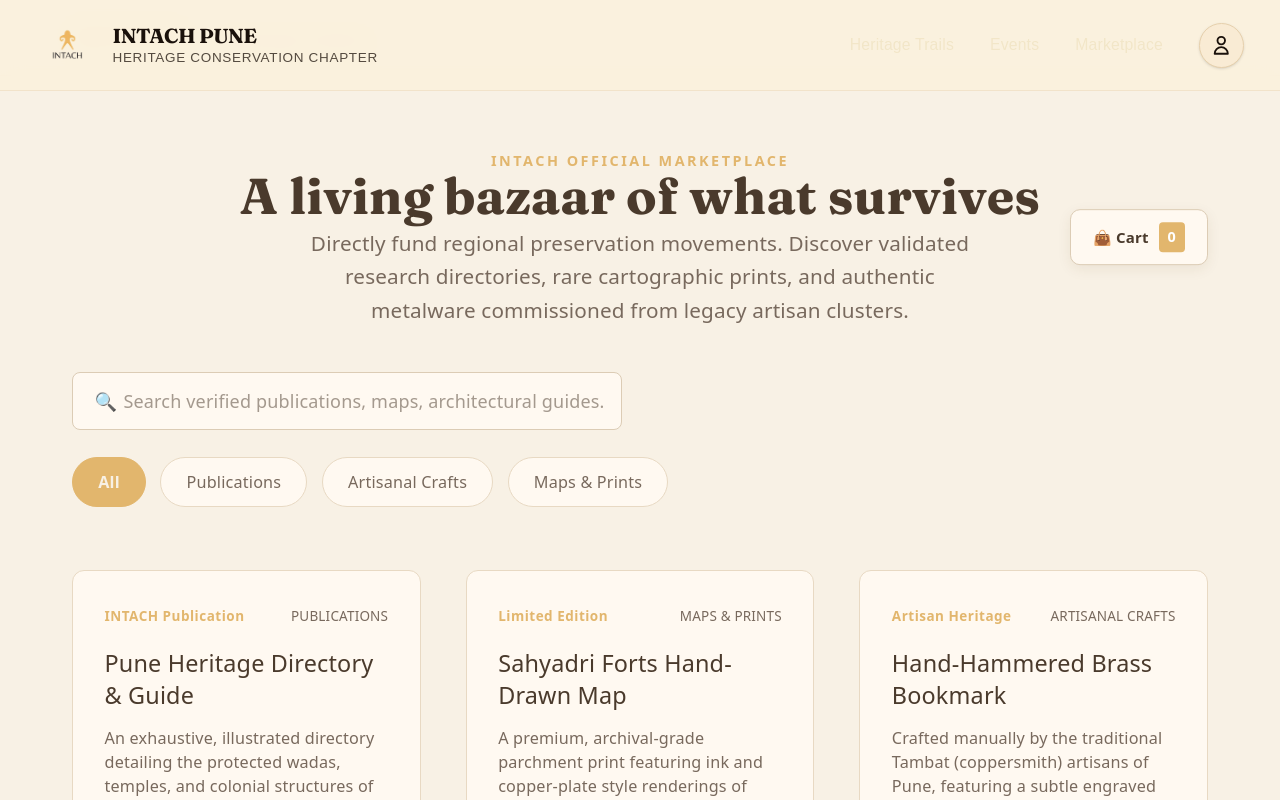
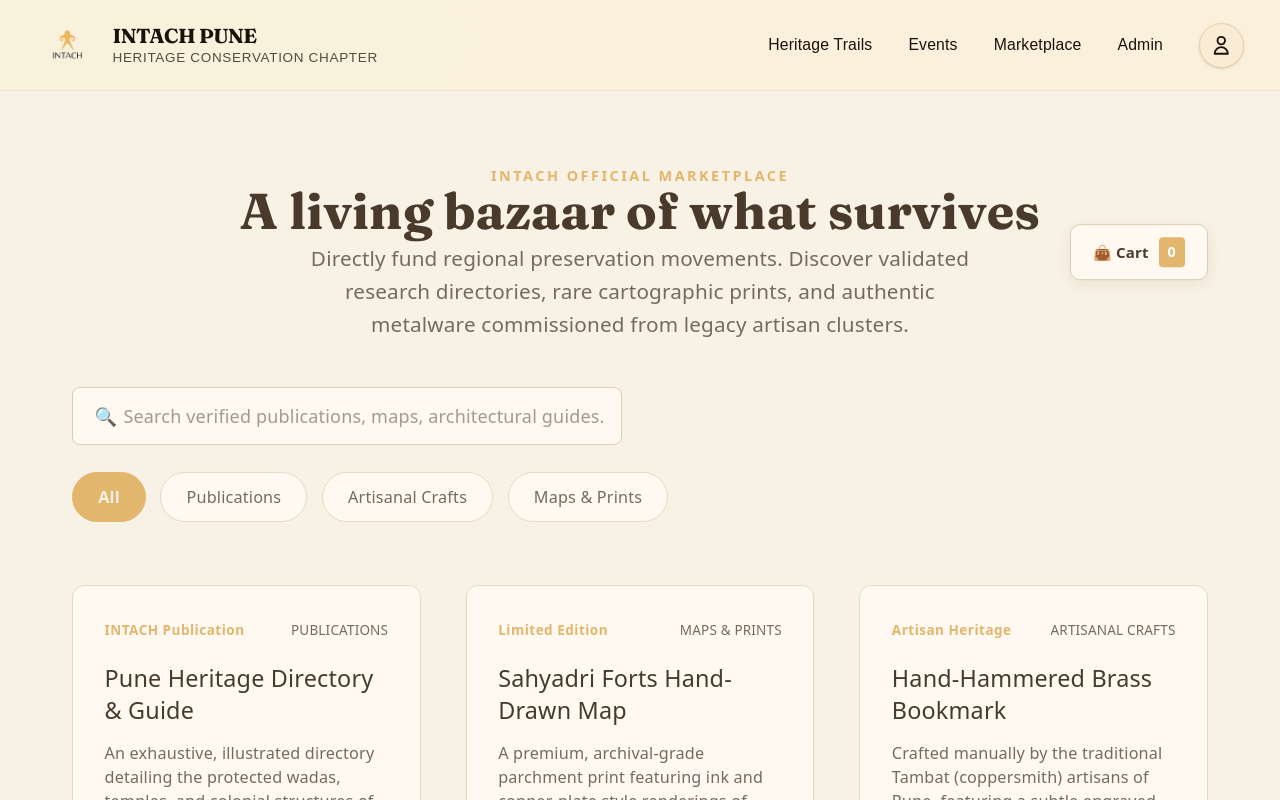
Before and after one commit to ayushiprajapti/MAY2026-Team-038, a React (Vite) app in the folder frontend/: page /shop in a window 1280 px wide. Shown: the top 800 px of the page. Built offline with nearby package versions, Linux system fonts and the light colour scheme; a web font is replaced by a local one.

Commit message:
Fixed issues coming from merging branches

```diff
--- a/frontend/src/App.jsx
+++ b/frontend/src/App.jsx
@@ -1,4 +1,5 @@
-import { Routes, Route, Outlet } from "react-router-dom";
+import { useEffect } from "react";
+import { Routes, Route, Outlet, useLocation } from "react-router-dom";
 import Header from "./components/shared/Header";
 import Footer from "./components/shared/Footer";
 import Home from "./pages/Home";
@@ -21,19 +22,32 @@
   );
 }
 
+function ScrollToTop() {
+  const { pathname } = useLocation();
+
+  useEffect(() => {
+    window.scrollTo(0, 0);
+  }, [pathname]);
+
+  return null;
+}
+
 export default function App() {
   return (
+    <>
+      <ScrollToTop />
       <Routes>
         <Route element={<SiteLayout />}>
           <Route path="/" element={<Home />} />
-        <Route path="/shop" element={<HeritageShop />} />
-        <Route path="/checkout" element={<Checkout />} />
           <Route path="/admin" element={<AdminPage />} />
           <Route path="/volunteer" element={<VolunteerPage />} />
           <Route path="/events" element={<EventPage />} />
-      </Route>
+          <Route path="/shop" element={<HeritageShop />} />
+          <Route path="/checkout" element={<Checkout />} />
           <Route path="/trails" element={<GlobeHome />} />
           <Route path="/trails/:trailId" element={<TrailExperience />} />
+        </Route>
       </Routes>
+    </>
   );
 }
--- a/frontend/src/components/HeritageMap.css
+++ b/frontend/src/components/HeritageMap.css
@@ -1,5 +1,6 @@
 .heritage-map {
   position: relative;
+  isolation: isolate;
   width: 100%;
   border: 1px solid rgba(176, 141, 79, 0.4);
   border-radius: var(--radius);
--- a/frontend/src/components/home/GetInvolved.jsx
+++ b/frontend/src/components/home/GetInvolved.jsx
@@ -1,4 +1,5 @@
 import { useEffect, useRef } from "react";
+import { Link } from "react-router-dom";
 import L from "leaflet";
 import "leaflet/dist/leaflet.css";
 
@@ -159,21 +160,17 @@
                 className="h-72 w-full rounded bg-heritage-cream-dark border border-heritage-border shadow-inner z-10"
               />
 
-              {/* Placeholder button/link that opens the new page */}
+              {/* Link to the full Trails explorer page */}
               <div className="mt-6">
-                <a
-                  href="/trails-map"
-                  onClick={(e) => {
-                    e.preventDefault();
-                    alert("Redirecting to the new Interactive Trails & Map Page...");
-                  }}
+                <Link
+                  to="/trails"
                   className="w-full py-3 bg-heritage-espresso hover:bg-heritage-espresso/90 text-heritage-cream text-xs font-semibold uppercase tracking-wider rounded transition-colors flex items-center justify-center gap-2"
                 >
                   <span>Open Full Screen Trails Map</span>
                   <svg className="w-4 h-4" fill="none" viewBox="0 0 24 24" stroke="currentColor" strokeWidth="2">
                     <path strokeLinecap="round" strokeLinejoin="round" d="M10 6H6a2 2 0 00-2 2v10a2 2 0 002 2h10a2 2 0 002-2v-4M14 4h6m0 0v6m0-6L10 14" />
                   </svg>
-                </a>
+                </Link>
               </div>
             </div>
           </div>
--- a/frontend/src/components/home/WarsaaTeaser.jsx
+++ b/frontend/src/components/home/WarsaaTeaser.jsx
@@ -1,3 +1,4 @@
+import { Link } from "react-router-dom";
 import copperCarafe from "../../assets/home/copper-carafe.jpg";
 import heritageMap from "../../assets/home/heritage-map.jpg";
 import puneBook from "../../assets/home/pune-book.jpg";
@@ -125,19 +126,15 @@
 
         {/* Marketplace Redirect Link */}
         <div className="mt-16 text-center">
-          <a
-            href="/shop"
-            onClick={(e) => {
-              e.preventDefault();
-              alert("Navigating to the new Warsaa Online Marketplace Page...");
-            }}
+          <Link
+            to="/shop"
             className="inline-flex items-center gap-2 px-8 py-3.5 bg-heritage-red hover:bg-heritage-red/90 text-[#FFFDF9] rounded font-medium shadow-md hover:shadow-lg transition-all duration-200 text-base"
           >
             <span>Visit the Online Marketplace</span>
             <svg className="w-5 h-5" fill="none" viewBox="0 0 24 24" stroke="currentColor" strokeWidth="2">
               <path strokeLinecap="round" strokeLinejoin="round" d="M16 11V7a4 4 0 00-8 0v4M5 9h14l1 12H4L5 9z" />
             </svg>
-          </a>
+          </Link>
         </div>
 
       </div>
--- a/frontend/src/components/shared/Header.jsx
+++ b/frontend/src/components/shared/Header.jsx
@@ -1,4 +1,5 @@
 import { useState } from "react";
+import { Link } from "react-router-dom";
 import logo from "../../assets/logo.png";
 
 export default function Header() {
@@ -6,17 +7,18 @@
   const [profileOpen, setProfileOpen] = useState(false);
 
   const navLinks = [
-    { name: "Heritage Trails", href: "#get-involved" },
-    { name: "Events", href: "#pillars" },
-    { name: "Marketplace", href: "#warsaa" },
+    { name: "Heritage Trails", to: "/trails" },
+    { name: "Events", to: "/events" },
+    { name: "Marketplace", to: "/shop" },
+    { name: "Admin", to: "/admin" },
   ];
 
   return (
-    <header className="sticky top-0 z-50 backdrop-blur-md bg-heritage-cream-light/95 border-b border-heritage-border/40 transition-all duration-300">
+    <header className="sticky top-0 z-[1100] backdrop-blur-md bg-heritage-cream-light/95 border-b border-heritage-border/40 transition-all duration-300">
       <div className="max-w-7xl mx-auto px-4 sm:px-6 lg:px-8">
         <div className="flex items-center justify-between h-20">
           {/* Logo & Branding */}
-          <div className="flex items-center gap-3">
+          <Link to="/" className="flex items-center gap-3">
             <img src={logo} alt="INTACH Pune Logo" className="w-14 h-14 object-contain" />
             <div className="flex flex-col text-left">
               <span className="font-serif font-bold text-lg tracking-tight text-heritage-espresso leading-tight">
@@ -26,19 +28,19 @@
                 Heritage Conservation chapter
               </span>
             </div>
-          </div>
+          </Link>
 
           {/* Desktop Nav */}
           <div className="hidden md:flex items-center gap-8">
             <nav className="flex items-center gap-8">
               {navLinks.map((link) => (
-                <a
+                <Link
                   key={link.name}
-                  href={link.href}
-                  className="font-sans text-sm font-medium text-heritage-charcoal hover:text-heritage-red transition-colors duration-200 relative py-1 after:absolute after:bottom-0 after:left-0 after:w-0 after:h-0.5 after:bg-heritage-red after:transition-all after:duration-350 hover:after:w-full"
+                  to={link.to}
+                  className="font-sans text-sm font-medium text-heritage-espresso hover:text-heritage-red transition-colors duration-200 relative py-1 after:absolute after:bottom-0 after:left-0 after:w-0 after:h-0.5 after:bg-heritage-red after:transition-all after:duration-350 hover:after:w-full"
                 >
                   {link.name}
-                </a>
+                </Link>
               ))}
             </nav>
 
@@ -138,14 +140,14 @@
       >
         <div className="px-2 pt-2 pb-4 space-y-1 sm:px-3 text-left">
           {navLinks.map((link) => (
-            <a
+            <Link
               key={link.name}
-              href={link.href}
+              to={link.to}
               onClick={() => setIsOpen(false)}
-              className="block px-3 py-2.5 rounded-md text-base font-medium text-heritage-charcoal hover:text-heritage-red hover:bg-heritage-cream-dark/40 transition-colors"
+              className="block px-3 py-2.5 rounded-md text-base font-medium text-heritage-espresso hover:text-heritage-red hover:bg-heritage-cream-dark/40 transition-colors"
             >
               {link.name}
-            </a>
+            </Link>
           ))}
 
           {/* Mobile Profile Actions */}
--- a/frontend/src/pages/GlobeHome.css
+++ b/frontend/src/pages/GlobeHome.css
@@ -211,6 +211,7 @@
   align-items: center;
   gap: 0.7rem;
   font-size: 0.88rem;
+  color: var(--parchment);
 }
 
 .trail-panel__sites li > span:last-child { display: flex; flex-direction: column; }
--- a/frontend/src/pages/HeritageShop.css
+++ b/frontend/src/pages/HeritageShop.css
@@ -1,9 +1,6 @@
 /* Viewport Breakout Override - Forces application to extend 100% full width */
 .full-screen-shop-wrapper {
-  position: absolute;
-  left: 0;
-  top: 0;
-  width: 100vw;
+  width: 100%;
   min-height: 100vh;
   background-color: #F8F1E5;
   color: #4A3A2C;
--- a/frontend/src/pages/HeritageShop.jsx
+++ b/frontend/src/pages/HeritageShop.jsx
@@ -95,15 +95,6 @@
 
   return (
     <div className="full-screen-shop-wrapper">
-      {/* 1. Immersive Full-Width Header Navigation */}
-      <nav className="global-app-nav">
-        <div className="nav-brand-block">
-          <span className="brand-logo-text">INTACH</span>
-          <span className="brand-logo-sep">/</span>
-          <span className="brand-logo-sub">HERITAGE PORTAL</span>
-        </div>
-      </nav>
-
       {/* 2. Hero Presentation section */}
       <header className="shop-app-hero">
         <span className="hero-eyebrow">INTACH Official Marketplace</span>
--- a/frontend/src/styles/index.css
+++ b/frontend/src/styles/index.css
@@ -27,8 +27,9 @@
   --radius: 3px;
 }
 
+@layer base {
   * { box-sizing: border-box; }
-html, body, #root { height: 100%; }
+  html, body, #root { min-height: 100%; }
 
   body {
     margin: 0;
@@ -62,6 +63,7 @@
     scrollbar-width: thin;
     scrollbar-color: var(--brass) transparent;
   }
+}
 
 @media (prefers-reduced-motion: reduce) {
   * { animation-duration: 0.001ms !important; transition-duration: 0.001ms !important; }
```
Also changed, not shown: 1 other file (tests, documents, lock files or other folders). Lines whose indentation alone changed are shown as unchanged.
